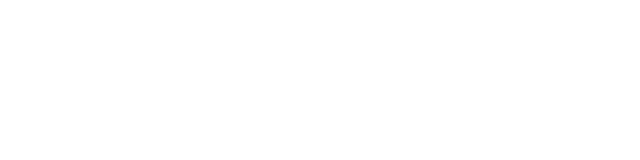
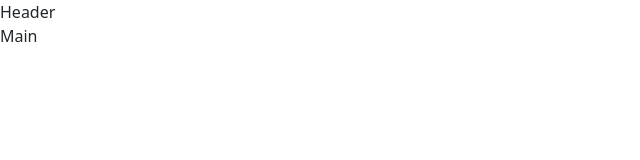
Before and after one commit to federicoacker/react-post-form, a React (Vite) app: page / in a window 1280 px wide. Shown: the top 160 px of the page, without its empty margins (0-640 px from the left). Built offline with nearby package versions, Linux system fonts and the light colour scheme.

Commit message:
Creati i componenti di cui per ora ho bisogno per fare il display. Vado a iniziare a creare il fetch di Get per popolare la pagina

```diff
--- a/index.html
+++ b/index.html
@@ -1,10 +1,10 @@
 <!doctype html>
-<html lang="en">
+<html lang="it">
   <head>
     <meta charset="UTF-8" />
     <link rel="icon" type="image/svg+xml" href="/favicon.svg" />
     <meta name="viewport" content="width=device-width, initial-scale=1.0" />
-    <title>react-props</title>
+    <title>react-post-form</title>
   </head>
   <body>
     <div id="root"></div>
--- a/src/App.jsx
+++ b/src/App.jsx
@@ -1,7 +1,11 @@
+import Main from "./components/Main/Main.jsx";
+import Header from "./components/Header/Header.jsx";
 
 function App() {
   return (
     <>
+    <Header/>
+    <Main/>
     </>
   );
 }
--- /dev/null
+++ b/src/components/Header/Header.jsx
@@ -0,0 +1,8 @@
+
+function Header() {
+  return (
+    <div>Header</div>
+  )
+}
+
+export default Header
--- /dev/null
+++ b/src/components/Main/Main.jsx
@@ -0,0 +1,8 @@
+
+function Main() {
+  return (
+    <div>Main</div>
+  )
+}
+
+export default Main
```
Also changed, not shown: src/components/Main/Post.jsx (added), src/components/Main/Postlist.jsx (added), src/utils/fetch.js (added).
